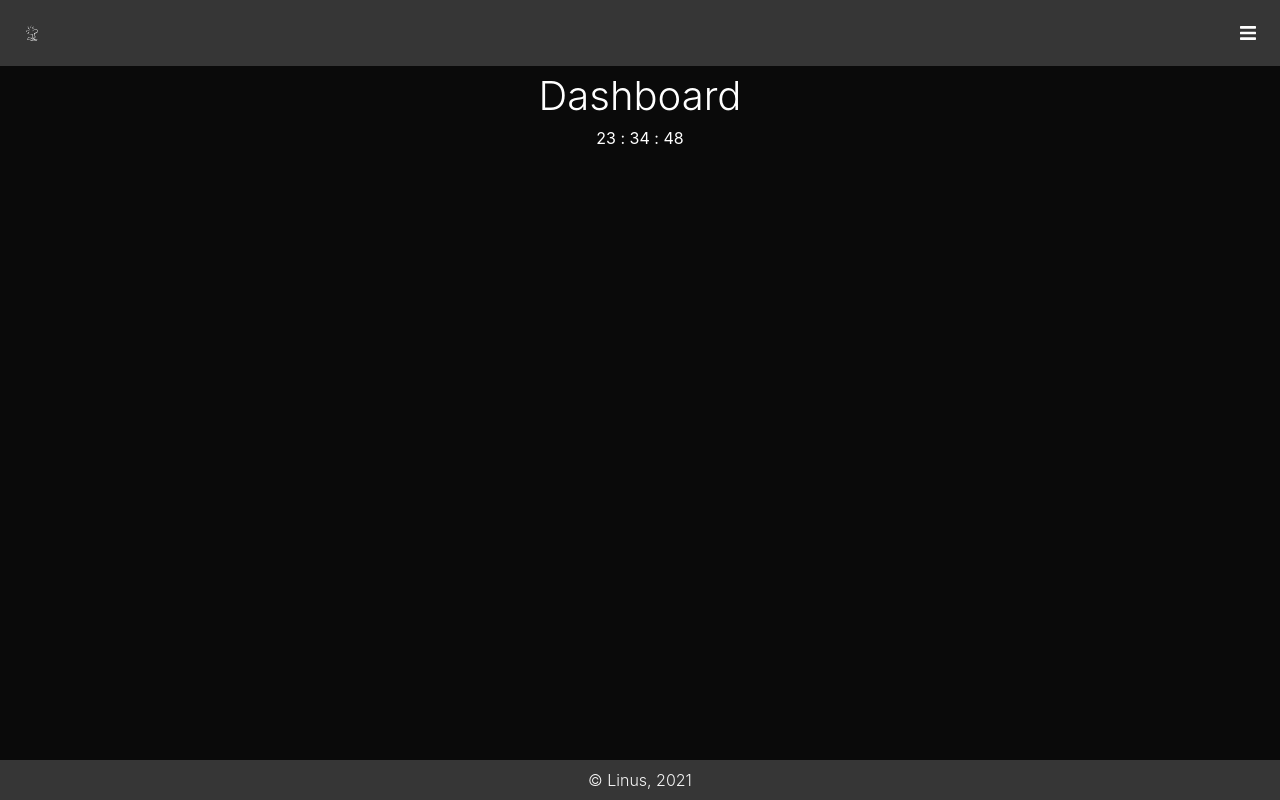
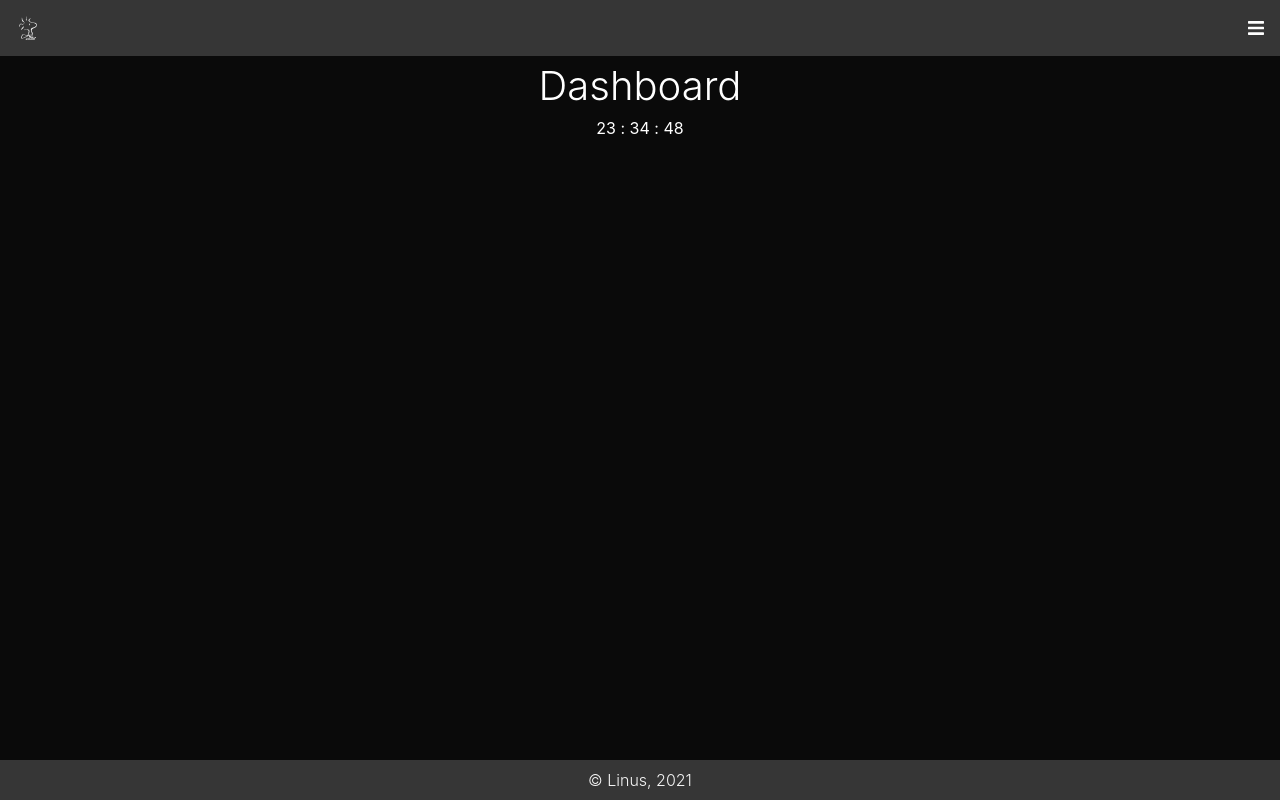
Before and after one commit to Kikovich1969/home-pi-svelte, a Svelte app: page / in a window 1280 px wide. Built offline with nearby package versions, Linux system fonts and the light colour scheme.

Commit message:
[update] Changed Brand Icon Style

```diff
--- a/src/components/Header.svelte
+++ b/src/components/Header.svelte
@@ -3,36 +3,27 @@
 </script>
 
 <nav>
-  <div class="icon brand">
-    <div>
-      <img src="/img/woodstock_quad.svg" alt="Home Pi" />
-    </div>
+  <div class="brand">
+    <img src="/img/woodstock_quad.svg" alt="Home Pi" />
   </div>
   <Button buttonIcon="/img/bars-solid.svg" />
-  <!-- <div class="icon burger">
-    <div>
-      <img src="/img/bars-solid.svg" alt="Burger Menu" />
-    </div>
-  </div> -->
 </nav>
 
 <style>
-  .icon {
+  .brand {
     display: flex;
     align-items: center;
     justify-content: center;
     padding: 0.5rem;
     background-color: transparent;
-    /*border: 1px solid white;*/
     border-radius: 0.2rem;
   }
-  .icon:hover {
-    background-color: #827575;
+  .brand:hover {
+    background-color: #757d82;
     cursor: pointer;
   }
-  .brand img,
-  .burger img {
-    width: 1rem;
+  .brand img {
+    width: 1.5rem;
   }
   nav {
     background-color: #363636;
@@ -40,7 +31,7 @@
     min-height: 3.25rem;
     position: relative;
     display: flex;
-    padding: 1rem;
+    padding: 0.5rem;
     align-items: center;
     justify-content: space-between;
   }
```
